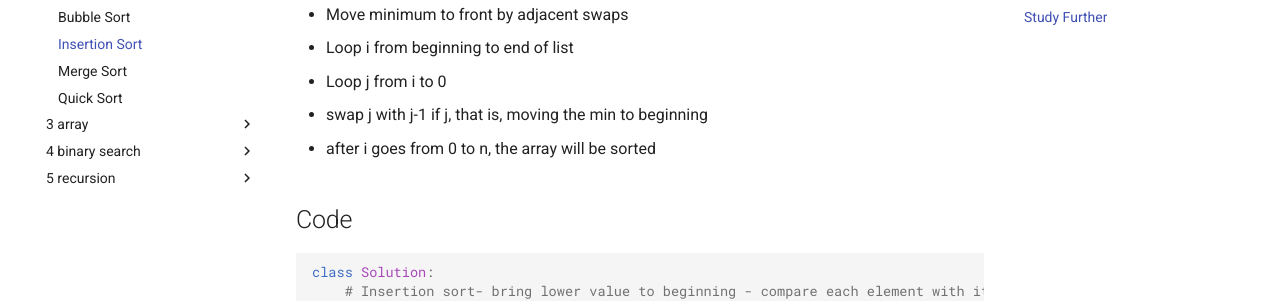
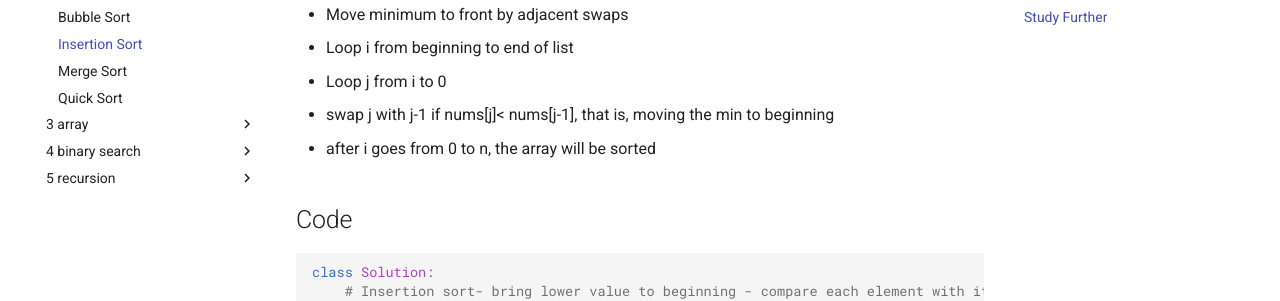
Before and after one commit to abloodyengineer/abhisheks-ds-algo, an MkDocs documentation site: the page built from docs/2-sorting/3-insertion-sort.md, in a window 1280 px wide and 1187 px high. Shown: the part 229-530 px from the top of the window. Built offline with MkDocs 1.6.1 and Material for MkDocs 9.7.7, drawn with Linux system fonts in a browser that asks for light colours.

```diff
--- a/docs/2-sorting/3-insertion-sort.md
+++ b/docs/2-sorting/3-insertion-sort.md
@@ -4,7 +4,7 @@
 - Move minimum to front by adjacent swaps
 - Loop i from beginning to end of list
 - Loop j from i to 0
-- swap j with j-1 if j<j-1>, that is, moving the min to beginning
+- swap j with j-1 if nums[j]< nums[j-1], that is, moving the min to beginning
 - after i goes from 0 to n, the array will be sorted
 
 ## Code
```
